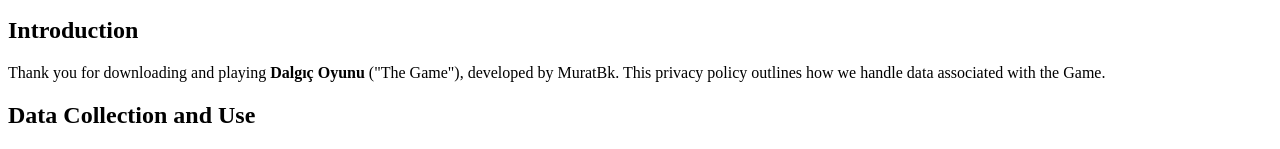
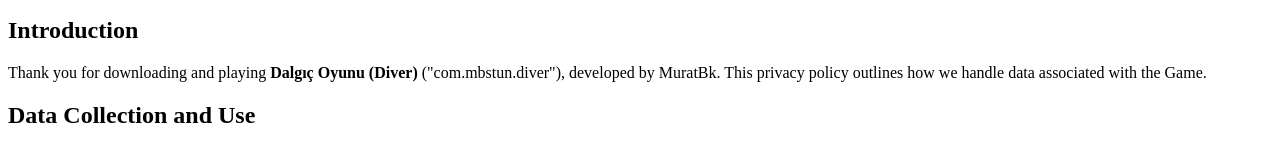
Before and after one commit to muratbk/Diver, a plain HTML site: page index.html in a window 1280 px wide. Shown: the part 135-284 px from the top of the page. Drawn offline with Linux system fonts and the light colour scheme.

Commit message:
Update index.html
up

```diff
--- a/index.html
+++ b/index.html
@@ -11,7 +11,7 @@
     <p>Effective Date: 04-28-2025</p>
 
     <h2>Introduction</h2>
-    <p>Thank you for downloading and playing <strong>Dalgıç Oyunu</strong> ("The Game"), developed by MuratBk. This privacy policy outlines how we handle data associated with the Game.</p>
+    <p>Thank you for downloading and playing <strong>Dalgıç Oyunu (Diver)</strong> ("com.mbstun.diver"), developed by MuratBk. This privacy policy outlines how we handle data associated with the Game.</p>
 
     <h2>Data Collection and Use</h2>
     <p>The Game does not collect, store, or share any personal information from users.</p>
```
